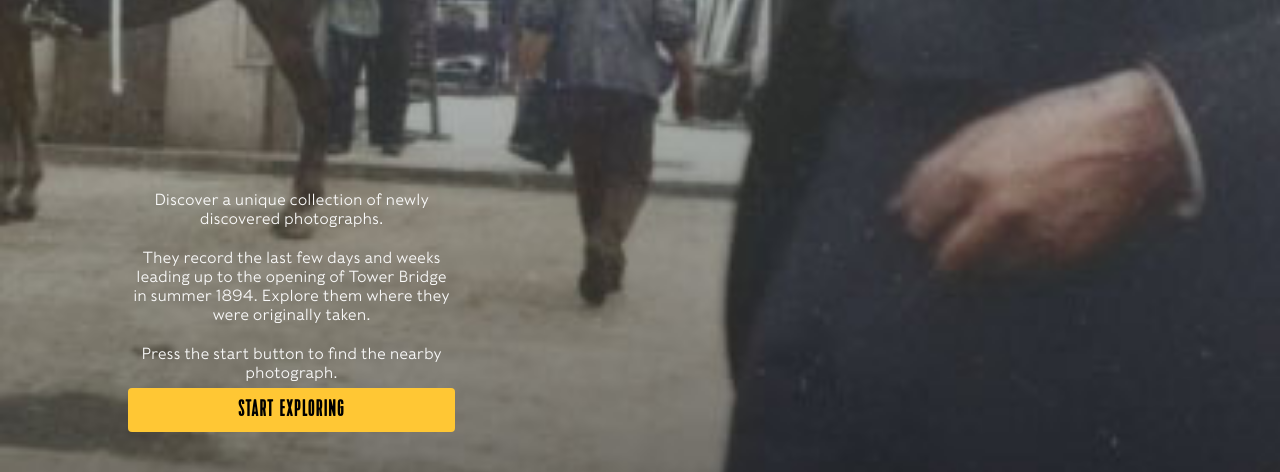
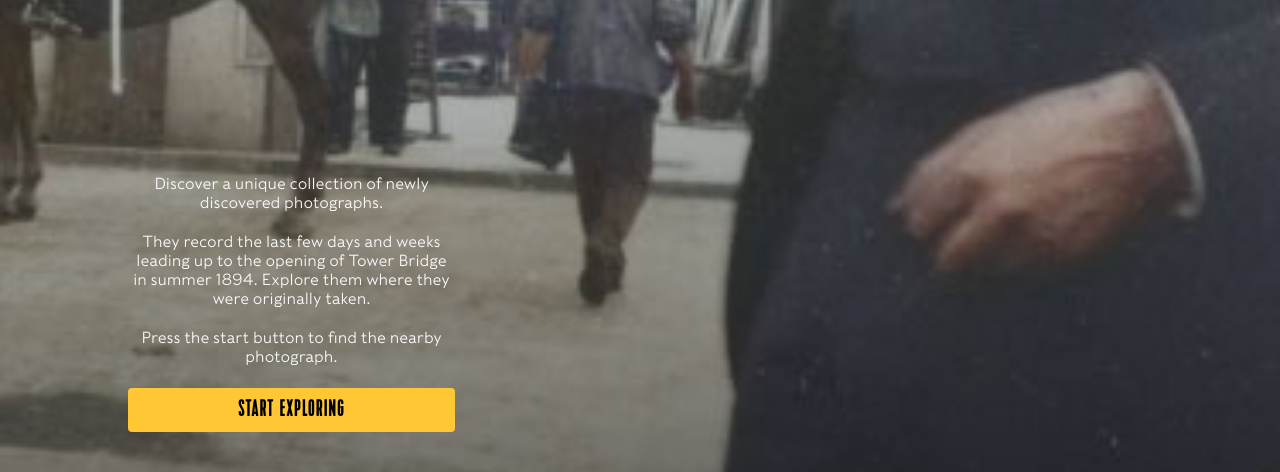
Before and after one commit to RayHol/Tower-Bridge-POC, a plain HTML site: page ar.html in a window 1280 px wide. Shown: the part 328-800 px from the top of the page. Drawn offline with Linux system fonts and the light colour scheme; a script that the page names is missing.

Commit message:
Update style.css

```diff
--- a/Scripts/style.css
+++ b/Scripts/style.css
@@ -200,7 +200,7 @@ button[data-action="change"] {
 
 .overlay-content p {
     position: fixed;
-    bottom: 10%;
+    bottom: 12%;
     left: 10%;
     font-family: 'Caslons Egyptian', sans-serif;
     font-size: 16px;
```
